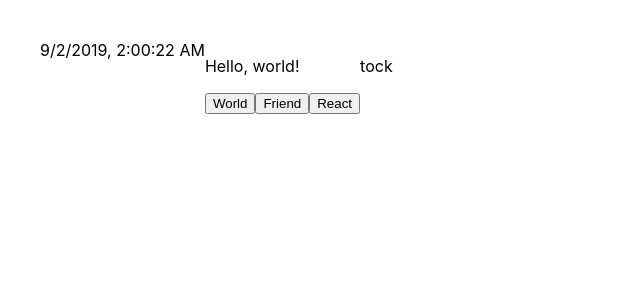
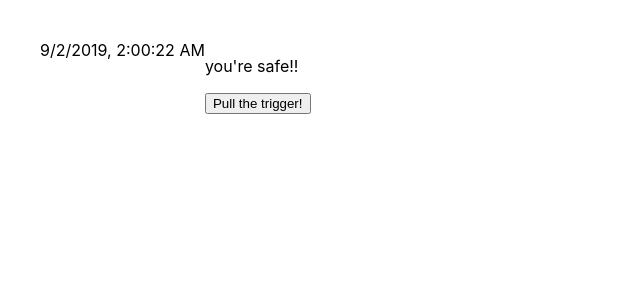
Before and after one commit to Az1rish/react-playground, a React (Create React App) app: page / in a window 1280 px wide. Shown: the top 300 px of the page, without its empty margins (0-640 px from the left). Built offline with nearby package versions, Linux system fonts and the light colour scheme.

Commit message:
add RouletteGun component

```diff
--- a/src/App.js
+++ b/src/App.js
@@ -7,6 +7,7 @@ import TheDate from './state/TheDate';
 import Counter from './state/Counter';
 import HelloWorld from './state-drills/HelloWorld';
 import Bomb from './state-drills/Bomb'
+import RouletteGun from './state-drills/RouletteGun';
 
 // make 2 tooltips here and another inside the App directly
 const firstTooltip = (
@@ -36,9 +37,10 @@ function App() {
       <Messages name='Messages' unread={0} />
   <Messages name='Notifications' unread={10} />*/}
       <TheDate />
-      {/*<Counter count={123} step={4}/>*/}
+      {/*<Counter count={123} step={4}/>
       <HelloWorld />
-      <Bomb />
+      <Bomb />*/}
+      <RouletteGun bulletInChamber={3}/>
     </main>
   );
 }
--- /dev/null
+++ b/src/state-drills/RouletteGun.js
@@ -0,0 +1,54 @@
+import React, { Component } from 'react';
+
+export default class RouletteGun extends Component {
+    constructor(props) {
+        super(props)
+        this.state = {
+            chamber: null,
+            spinningTheChamber: false
+        };
+    }
+
+    static defaultProps = {
+        bulletInChamber: 8
+    };
+
+    handleButton = () => {
+        this.setState({
+            spinningTheChamber: true
+        })
+
+        this.timeout = setTimeout(() => {
+            this.setState({
+                chamber: Math.ceil(Math.random()*8),
+                spinningTheChamber: false
+            })
+            console.log(this.state.chamber);
+        }, 2000)
+
+    }
+
+    componentWillUnmount() {
+        clearTimeout(this.timeout)
+    }
+
+    render() {
+        let action;
+        if(this.state.spinningTheChamber===true) {
+            action = <p>spinning the chamber and pulling the trigger!....</p>
+        } else if(this.state.chamber===this.props.bulletInChamber) {
+            action = <p>BANG!!!!</p>
+        } else {
+            action = <p>you're safe!!</p>
+        }
+        return (
+            <div>
+                {action}
+                <button
+                    onClick={this.handleButton}>
+                        Pull the trigger!
+                </button>
+            </div>
+        )
+    }
+}
```
